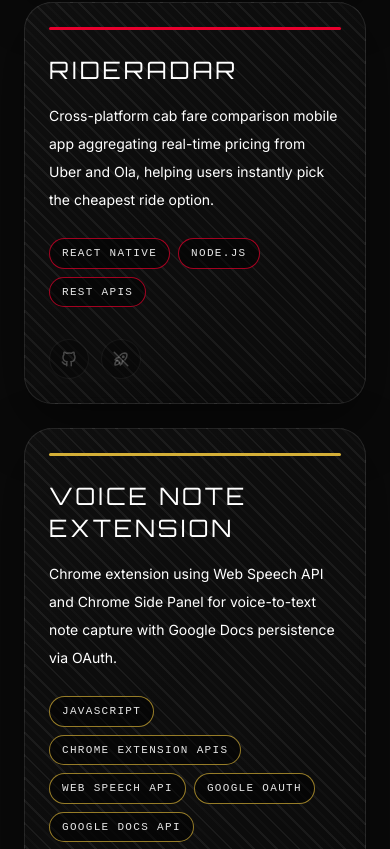
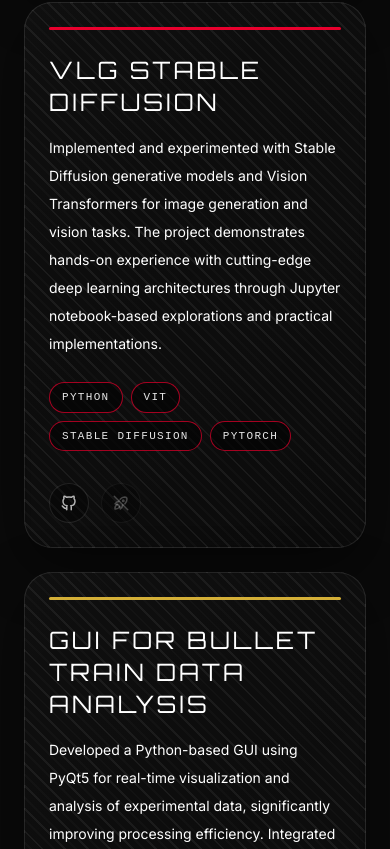
Before and after one commit to Bhargav-IITR/profile, a Next.js app: page / in a window 390 px wide. Shown: the part 5835-6684 px from the top of the page. Built offline with nearby package versions, Linux system fonts and the light colour scheme.

Commit message:
UI tweaks

```diff
--- a/app/globals.css
+++ b/app/globals.css
@@ -222,8 +222,8 @@ body::before {
 .aurora-blob {
   position: absolute;
   border-radius: 9999px;
-  opacity: 0.18;
-  filter: blur(80px);
+  opacity: 0.24;
+  filter: blur(96px);
   mix-blend-mode: screen;
   will-change: transform;
 }
@@ -279,11 +279,32 @@ body::before {
 .aurora-spotlight {
   position: absolute;
   inset: 0;
-  background: radial-gradient(
-    600px circle at var(--mouse-x) var(--mouse-y),
-    rgba(0, 102, 204, 0.06),
-    transparent 40%
-  );
+  opacity: 0.95;
+  mix-blend-mode: screen;
+  filter: blur(16px);
+  background:
+    radial-gradient(
+      140px circle at var(--mouse-x) var(--mouse-y),
+      rgba(255, 255, 255, 0.26),
+      rgba(255, 255, 255, 0.12) 28%,
+      transparent 68%
+    ),
+    radial-gradient(
+      320px circle at var(--mouse-x) var(--mouse-y),
+      rgba(0, 102, 204, 0.26),
+      rgba(0, 102, 204, 0.14) 36%,
+      transparent 70%
+    ),
+    radial-gradient(
+      520px circle at calc(var(--mouse-x) + 18px) calc(var(--mouse-y) - 12px),
+      rgba(232, 0, 45, 0.17),
+      transparent 64%
+    ),
+    radial-gradient(
+      700px circle at calc(var(--mouse-x) - 20px) calc(var(--mouse-y) + 14px),
+      rgba(212, 175, 55, 0.14),
+      transparent 72%
+    );
 }
 
 .custom-cursor {
@@ -296,6 +317,10 @@ body::before {
   border: 1px solid rgba(0, 102, 204, 0.85);
   border-radius: 9999px;
   opacity: 0;
+  box-shadow:
+    0 0 18px rgba(0, 102, 204, 0.42),
+    0 0 42px rgba(0, 102, 204, 0.2),
+    inset 0 0 12px rgba(255, 255, 255, 0.08);
   pointer-events: none;
   transform: translate3d(-100px, -100px, 0) translate(-50%, -50%);
   transition: opacity 0.2s ease;
@@ -303,7 +328,7 @@ body::before {
 }
 
 .custom-cursor.is-visible {
-  opacity: 0.75;
+  opacity: 0.92;
 }
 
 .custom-cursor::before {
@@ -311,12 +336,14 @@ body::before {
   inset: 6px;
   border: 1px solid rgba(232, 0, 45, 0.55);
   border-radius: inherit;
+  box-shadow: 0 0 16px rgba(232, 0, 45, 0.28);
   content: "";
 }
 
 .custom-cursor__tick {
   position: absolute;
   background: rgba(212, 175, 55, 0.9);
+  box-shadow: 0 0 10px rgba(212, 175, 55, 0.7);
 }
 
 .custom-cursor__tick--top,
--- a/components/Hero.tsx
+++ b/components/Hero.tsx
@@ -53,7 +53,7 @@ export function Hero() {
                   View Garage
                 </Link>
                 <a
-                  href="/resume.pdf"
+                  href="https://drive.google.com/file/d/1oPVyP5AWeEKny4kVA286-XQ5KDUFiHFa/view?usp=sharing"
                   className="action-button action-button-solid"
                   target="_blank"
                   rel="noreferrer"
--- a/components/Projects.tsx
+++ b/components/Projects.tsx
@@ -18,9 +18,12 @@ export function Projects() {
             <SectionHeader title="THE GARAGE" subtitle="Projects I've Built" />
           </RevealItem>
 
-          <div className="grid gap-6 md:grid-cols-2 xl:grid-cols-3">
+          <div className="flex flex-wrap justify-center gap-6">
             {projects.map((project) => (
-              <RevealItem key={project.name}>
+              <RevealItem
+                key={project.name}
+                className="w-full md:w-[calc(50%-12px)] xl:w-[calc(33.333%-16px)] flex justify-center"
+              >
                 <article
                   className="carbon-panel glass-card group h-full rounded-[28px] p-6 transition-all duration-300 hover:-translate-y-1 hover:border-[var(--accent)] hover:[box-shadow:0_22px_48px_-28px_var(--accent)]"
                   style={{ "--accent": project.accent } as CSSProperties}
--- a/lib/data.ts
+++ b/lib/data.ts
@@ -115,27 +115,38 @@ export const projects = [
     live: null,
   },
   {
-    name: "RideRadar",
+    name: "VLG Stable Diffusion",
     accent: "#E8002D",
     description:
-      "Cross-platform cab fare comparison mobile app aggregating real-time pricing from Uber and Ola, helping users instantly pick the cheapest ride option.",
-    tech: ["React Native", "Node.js", "REST APIs"],
-    github: null,
+      "Implemented and experimented with Stable Diffusion generative models and Vision Transformers for image generation and vision tasks. The project demonstrates hands-on experience with cutting-edge deep learning architectures through Jupyter notebook-based explorations and practical implementations.",
+    tech: ["Python", "ViT", "Stable Diffusion", "PyTorch"],
+    github: "https://github.com/Bhargav-IITR/VLG---PROJECT--STABLE-DIFFUSION",
     live: null,
   },
   {
-    name: "Voice Note Extension",
+    name: "GUI for Bullet Train Data Analysis",
     accent: "#D4AF37",
     description:
-      "Chrome extension using Web Speech API and Chrome Side Panel for voice-to-text note capture with Google Docs persistence via OAuth.",
+      "Developed a Python-based GUI using PyQt5 for real-time visualization and analysis of experimental data, significantly improving processing efficiency. Integrated Octave scripts via Oct2py for advanced computations, and built robust data logging and export features for seamless result sharing. Ensured application stability through thorough testing and debugging. This project was in collaboration with IIT Roorkee and NHSRCL",
     tech: [
-      "JavaScript",
-      "Chrome Extension APIs",
-      "Web Speech API",
-      "Google OAuth",
-      "Google Docs API",
+      "Python",
+      "Oct2Py",
+      "Streamlit"
     ],
-    github: null,
+    github: "https://github.com/Bhargav-IITR/GUI_BulletTrain",
+    live: null,
+  },
+  {
+    name: "Personal portfolio website",
+    accent: "#D4AF37",
+    description:
+      "Built a personal portfolio website using Next.js and React, showcasing projects, experience, and skills with a sleek, modern design. Implemented responsive layouts, interactive components, and optimized performance for fast load times. Deployed on Vercel with continuous integration for seamless updates.",
+    tech: [
+      "Next.js",
+      "React",
+      "TypeScript"
+    ],
+    github: "https://github.com/Bhargav-IITR/profile",
     live: null,
   },
 ] as const;
@@ -161,7 +172,7 @@ export const skillCategories = [
   },
   {
     title: "LANGUAGES",
-    skills: ["Java", "C++", "Python", "JavaScript", "TypeScript"],
+    skills: ["Java", "C++", "Python", "JavaScript", "TypeScript", "SQL"],
   },
   {
     title: "AI / ML INTEGRATION",
@@ -178,6 +189,13 @@ export const skillCategories = [
       "Microsoft OAuth",
       "RBAC",
       "AES-256 Encryption",
+    ],
+  },
+    {
+    title: "Frontend",
+    skills: [
+      "AngularJS",
+      "Next.js"
     ],
   },
 ] as const;
```
Also changed, not shown: components/Skills.tsx (+111 -39 lines), 1 other file (tests, documents, lock files or other folders).
